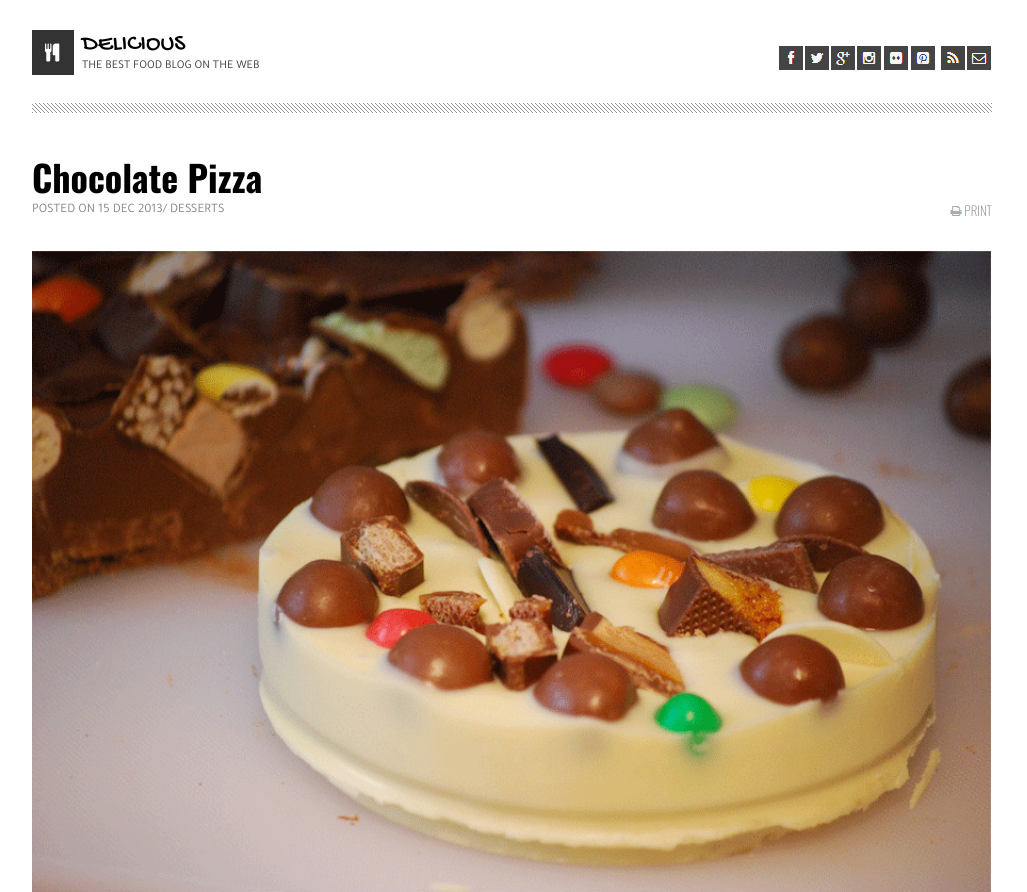
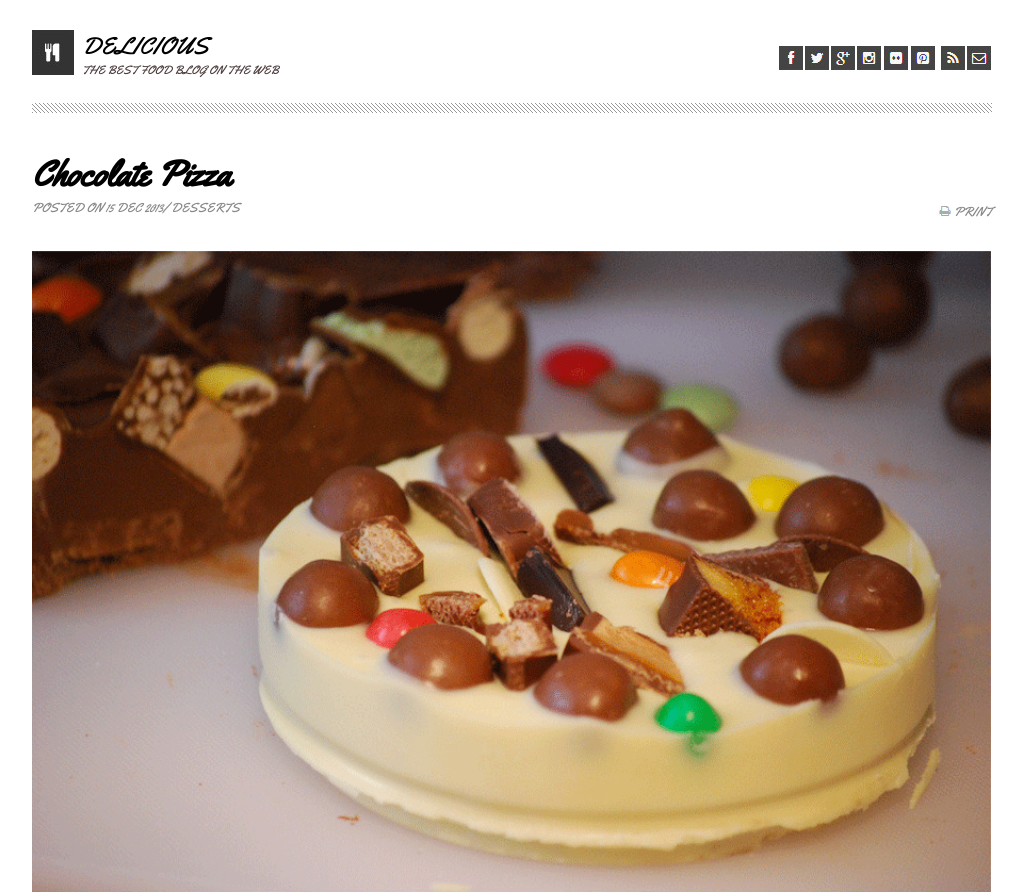
Before and after one commit to waleedafifi90/chocolate-pizza, a plain HTML site: page index.html in a window 1280 px wide. Shown: the top 892 px of the page, without its empty margins (128-1155 px from the left). Drawn offline with nearby package versions, Linux system fonts and the light colour scheme.

Commit message:
Update style.css

```diff
--- a/css/style.css
+++ b/css/style.css
@@ -1,9 +1,11 @@
 @import url('https://fonts.googleapis.com/css2?family=Gochi+Hand&family=Oswald:wght@200;700&family=Tajawal&display=swap');
+@import url('https://fonts.googleapis.com/css?family=Abel|Oswald:700|Yellowtail|Patrick+Hand');
+
 
 body {
     width: 960px;
     margin: 0 auto;
-    font-family: 'Tajawal', sans-serif;
+    font-family: 'Yellowtail', cursive;
 }
 
 a {
@@ -56,7 +58,7 @@ header ul li:nth-child(6) {
 }
 
 .logo-container div p:first-child {
-    font-family: 'Gochi Hand', cursive;
+/*     font-family: 'Gochi Hand', cursive; */
     font-size: 24px;
     color: #000;
 }
@@ -69,7 +71,7 @@ header ul li:nth-child(6) {
 }
 
 main h1 {
-    font-family: 'Oswald', sans-serif;
+/*     font-family: 'Oswald', sans-serif; */
     font-size: 36px;
     font-weight: 700;
     margin: 0px;
@@ -102,7 +104,7 @@ main p {
 .print-page-class a {
     text-decoration: none;
     color: #888888;
-    font-family: 'Oswald', sans-serif;
+/*     font-family: 'Oswald', sans-serif; */
     font-size: 13px;
 }
 
@@ -209,7 +211,7 @@ footer {
 footer p {
     margin: 0;
     color: #888888;
-    font-family: 'Tajawal', sans-serif;
+/*     font-family: 'Tajawal', sans-serif; */
 
 }
 footer img {
```
